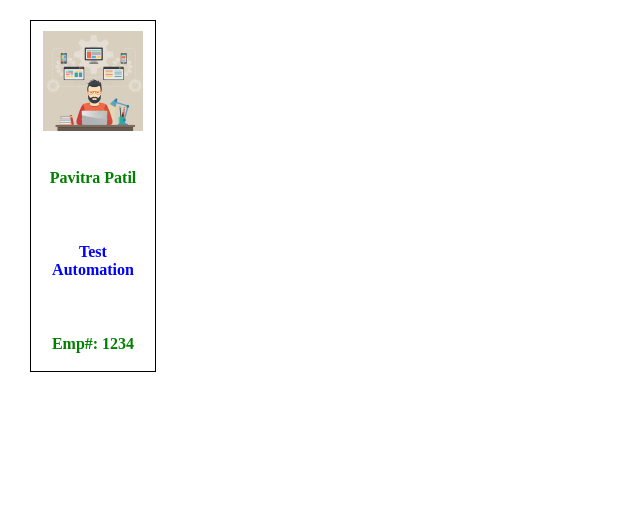
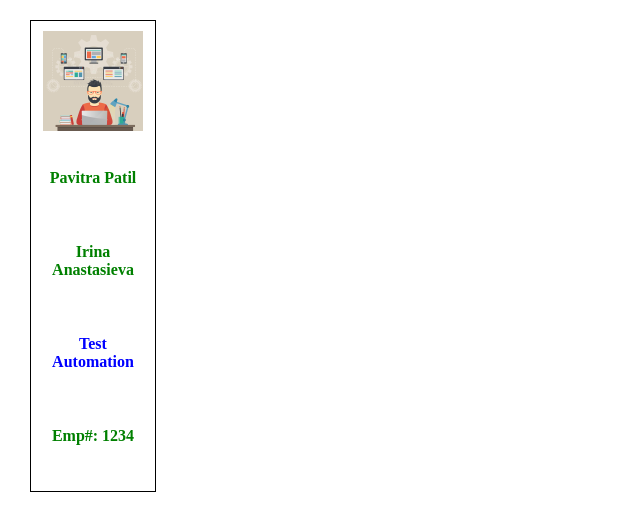
Before and after one commit to ppatilgit/web-recap, a plain HTML site: page index.html in a window 1280 px wide. Shown: the whole page, without its empty margins (0-640 px from the left). Drawn offline with Linux system fonts and the light colour scheme.

Commit message:
Added irina's and corrected box size

```diff
--- a/index.html
+++ b/index.html
@@ -15,6 +15,7 @@
     <div class = "card">
         <img src="SE.jpg" alt="Girl in a jacket" width="100" height="100"><br></br>
         <h1 id="fname">Pavitra Patil</h1><br></br>
+        <h1 id="fname">Irina Anastasieva</h1><br></br>
         <h2 id="role">Test Automation</h2><br></br>
         <h1 id="employeeId">Emp#: 1234</h1><br></br>
     </div>
--- a/styles.css
+++ b/styles.css
@@ -40,7 +40,7 @@ h2{
 
 div {
 
-    height: 350;
+    height: fit-content;
     width: 10%;
     border: 1px solid black;
     font: Verdana;
```
